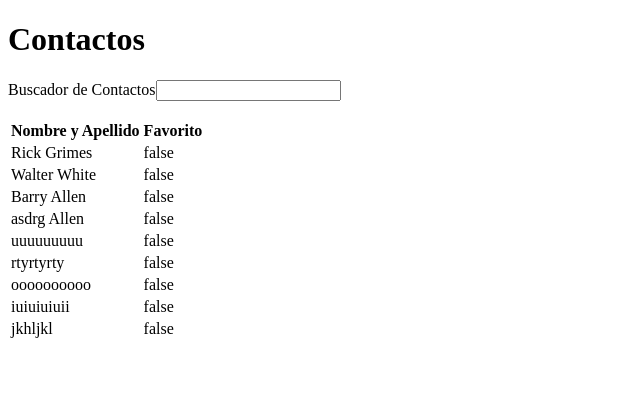
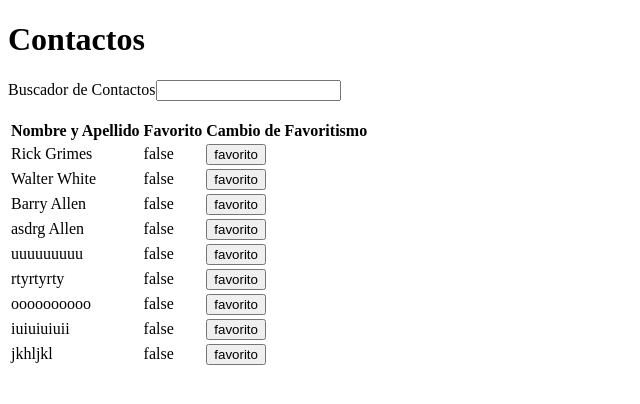
Before and after one commit to lr88/CONTACTOS-ANGULAR-VISUAL-STUDIO, an Angular app: page / in a window 1280 px wide. Shown: the top 404 px of the page, without its empty margins (0-640 px from the left). Built offline with nearby package versions, Linux system fonts and the light colour scheme.

Commit message:
Cambia el favorito

```diff
--- a/src/app/contacto.ts
+++ b/src/app/contacto.ts
@@ -12,7 +12,7 @@ export class Contacto {
 	}
 
 	toggleFavorito() {
-		return this.favorito = !this.favorito
+		this.favorito = !this.favorito
 	}
 
 	getEnabledEditar() {
--- a/src/app/contactos/contactos.component.html
+++ b/src/app/contactos/contactos.component.html
@@ -16,11 +16,16 @@
         <thead >
           <th>Nombre y Apellido</th>
           <th>Favorito</th>
+          <th>Cambio de Favoritismo</th>
+
         </thead>
         <tbody>
           <tr *ngFor="let contacto of getContactos()">
             <td>{{contacto.nombreApellido}}</td>
             <td>{{contacto.favorito}}</td>
+            <td>
+            <button (click)="cambiarFavorito(contacto)">favorito</button>
+          </td>
           </tr>
         </tbody>
       </table>
--- a/src/app/contactos/contactos.component.ts
+++ b/src/app/contactos/contactos.component.ts
@@ -10,7 +10,6 @@ import { Bootstrap } from '../bootstrap';
 })
 export class ContactosComponent implements OnInit {
   bootstrap: Bootstrap = new Bootstrap
-  contactoSeleccionado: Contacto
   nombreApellidoNuevo: string
   telefonoNuevo: string
   emailNuevo: string
@@ -39,12 +38,8 @@ export class ContactosComponent implements OnInit {
     this.emailNuevo = null
   }
 
-  cambiarFavorito() {
-    return this.contactoSeleccionado.toggleFavorito
-  }
-
-  getEneableCambiarFavorito() {
-    return this.contactoSeleccionado !== null
+  cambiarFavorito(contactoSeleccionado : Contacto) {
+    contactoSeleccionado.toggleFavorito()
   }
 
   getEnabledAgregar() {
@@ -56,3 +51,6 @@ export class ContactosComponent implements OnInit {
   }
 
 }
+export function refresh() {
+  location.reload(true);
+}
```
